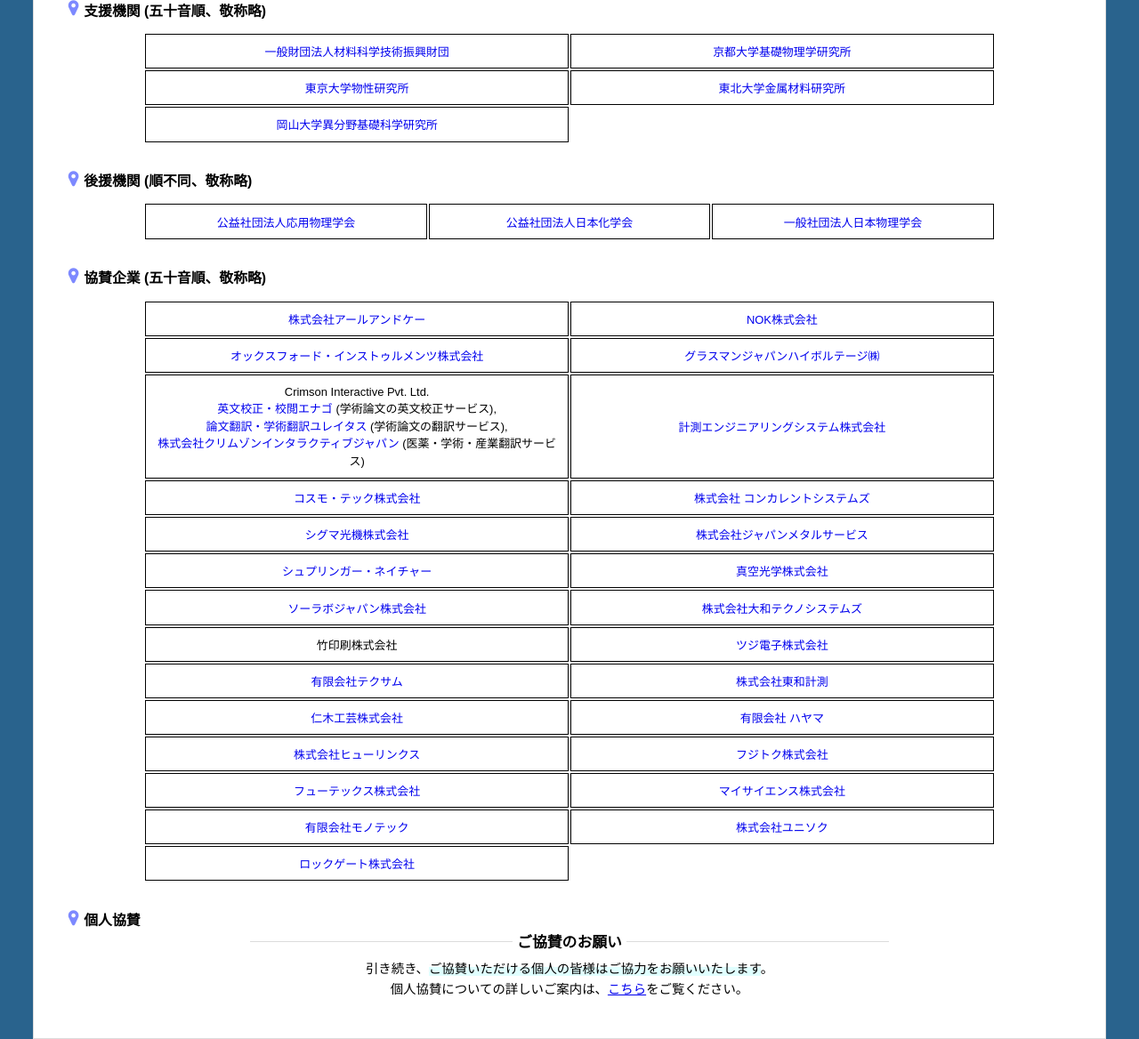
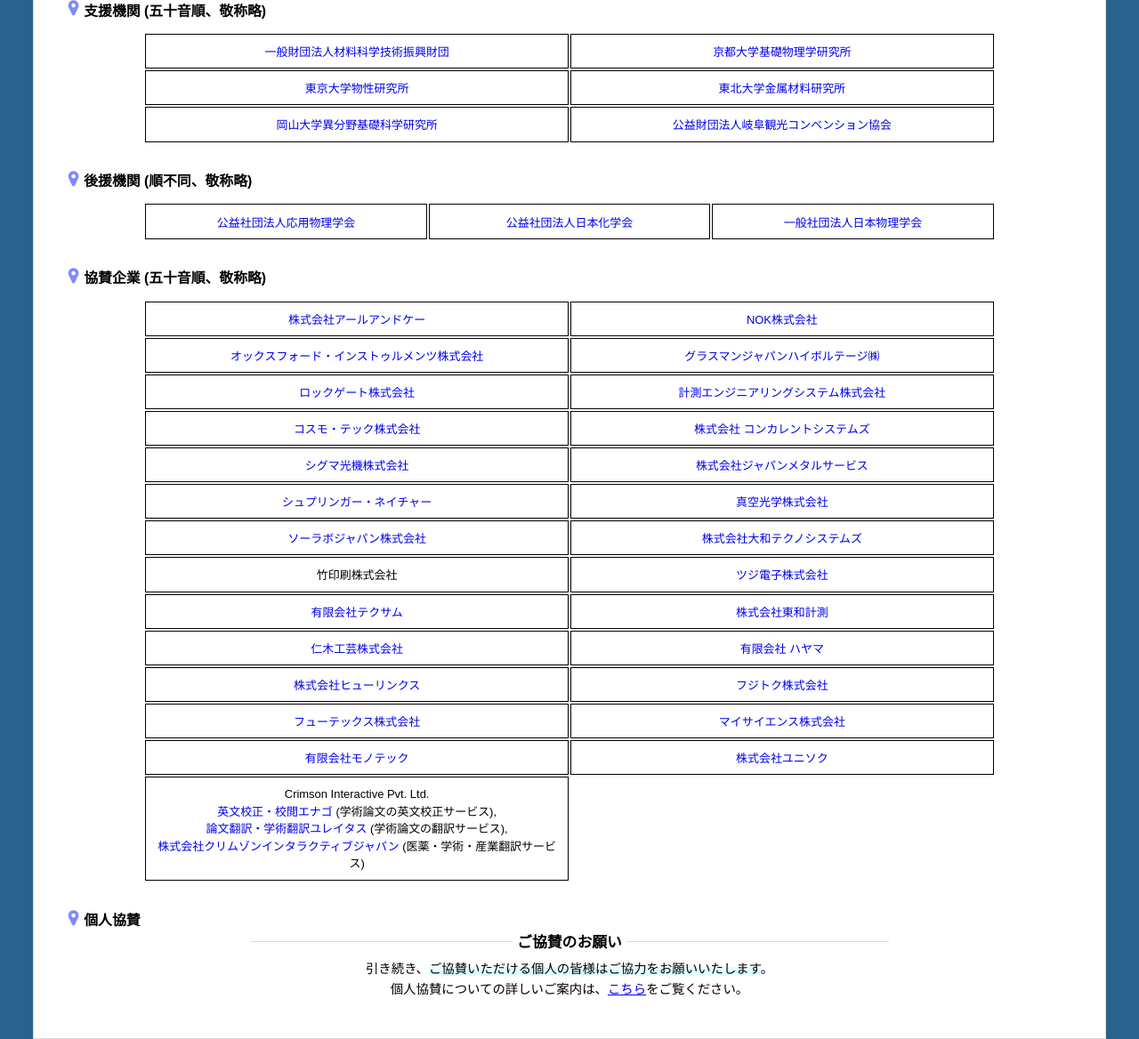
Before and after one commit to pineplaaaain/cmpss64, a plain HTML site: page 夏学HP/kyosan.html in a window 1280 px wide. Shown: the part 432-1600 px from the top of the page at 89% size. Drawn offline with nearby package versions, Linux system fonts and the light colour scheme; files whose address does not match are found by name.

Commit message:
190425 modified

```diff
--- a/夏学HP/kyosan.html
+++ b/夏学HP/kyosan.html
@@ -100,6 +100,7 @@
 		</tr>
 		<tr>
 			<td><a href="http://www.riis.okayama-u.ac.jp/" target="_blank">岡山大学異分野基礎科学研究所</a></td>
+			<td><a href="https://www.gifucvb.or.jp/" target="_blank">公益財団法人岐阜観光コンベンション協会</a></td>
 		</tr>
 	</tbody>
 </table>
@@ -133,13 +134,8 @@
 			グラスマンジャパンハイボルテージ&#12849;</a></td>
 		</tr>
 		<tr>
-			<td style="line-height: 1.5em;">Crimson Interactive Pvt. Ltd.<br>
-				<a href="http://www.enago.jp" target="_blank">
-				英文校正・校閲エナゴ</a>&nbsp;(学術論文の英文校正サービス),<br>
-				<a href="http://www.ulatus.jp" target="_blank">
-				論文翻訳・学術翻訳ユレイタス</a>&nbsp;(学術論文の翻訳サービス),<br>
-				<a href="https://www.crimsonjapan.co.jp" target="_blank">
-				株式会社クリムゾンインタラクティブジャパン</a>&nbsp;(医薬・学術・産業翻訳サービス)</td>
+			<td><a href="http://www.rockgateco.com" target="_blank">
+				ロックゲート株式会社</a></td>
 			<td><a href="http://www.kesco.co.jp" target="_blank">
 			計測エンジニアリングシステム株式会社</a></td>
 		</tr>
@@ -204,8 +200,13 @@
 			株式会社ユニソク</a></td>
 		</tr>
 		<tr>
-			<td><a href="http://www.rockgateco.com" target="_blank">
-			ロックゲート株式会社</a></td>
+			<td style="line-height: 1.5em;">Crimson Interactive Pvt. Ltd.<br>
+				<a href="http://www.enago.jp" target="_blank">
+				英文校正・校閲エナゴ</a>&nbsp;(学術論文の英文校正サービス),<br>
+				<a href="http://www.ulatus.jp" target="_blank">
+				論文翻訳・学術翻訳ユレイタス</a>&nbsp;(学術論文の翻訳サービス),<br>
+				<a href="https://www.crimsonjapan.co.jp" target="_blank">
+				株式会社クリムゾンインタラクティブジャパン</a>&nbsp;(医薬・学術・産業翻訳サービス)</td>
 		</tr>
 	</tbody>
 </table>
```
